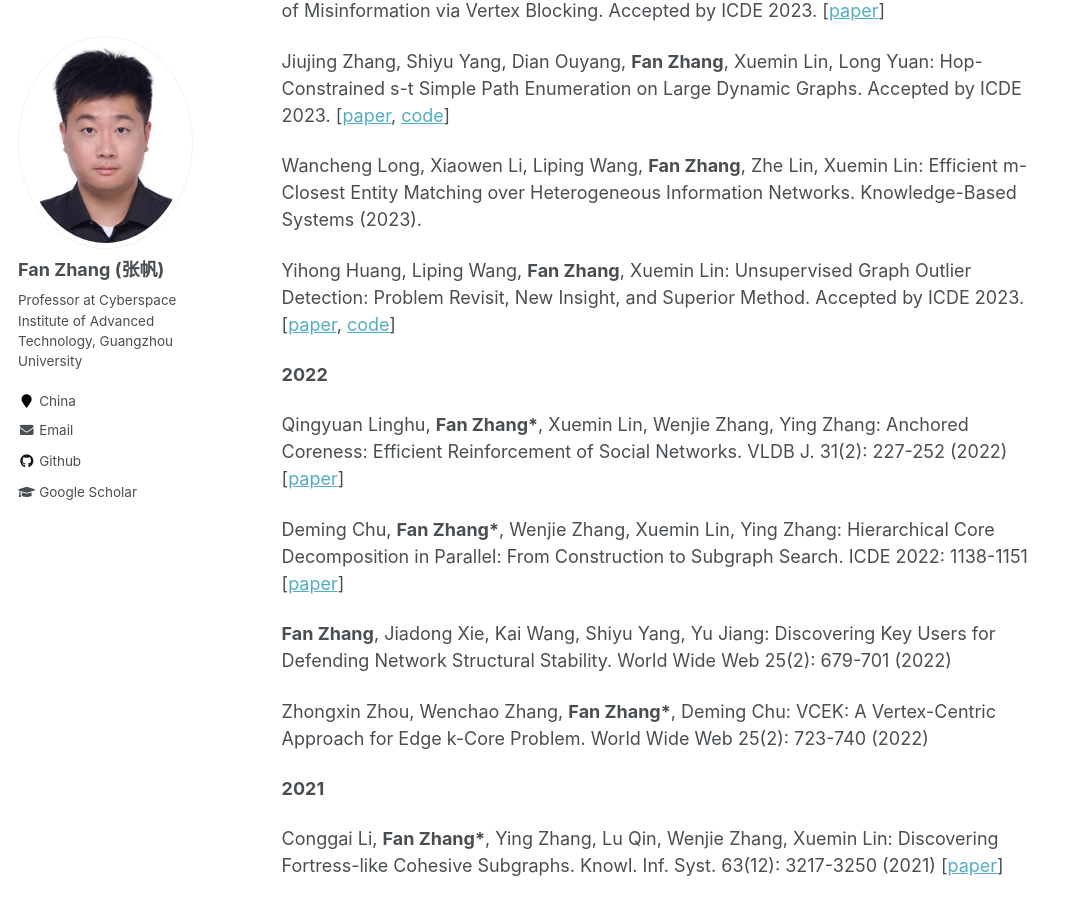
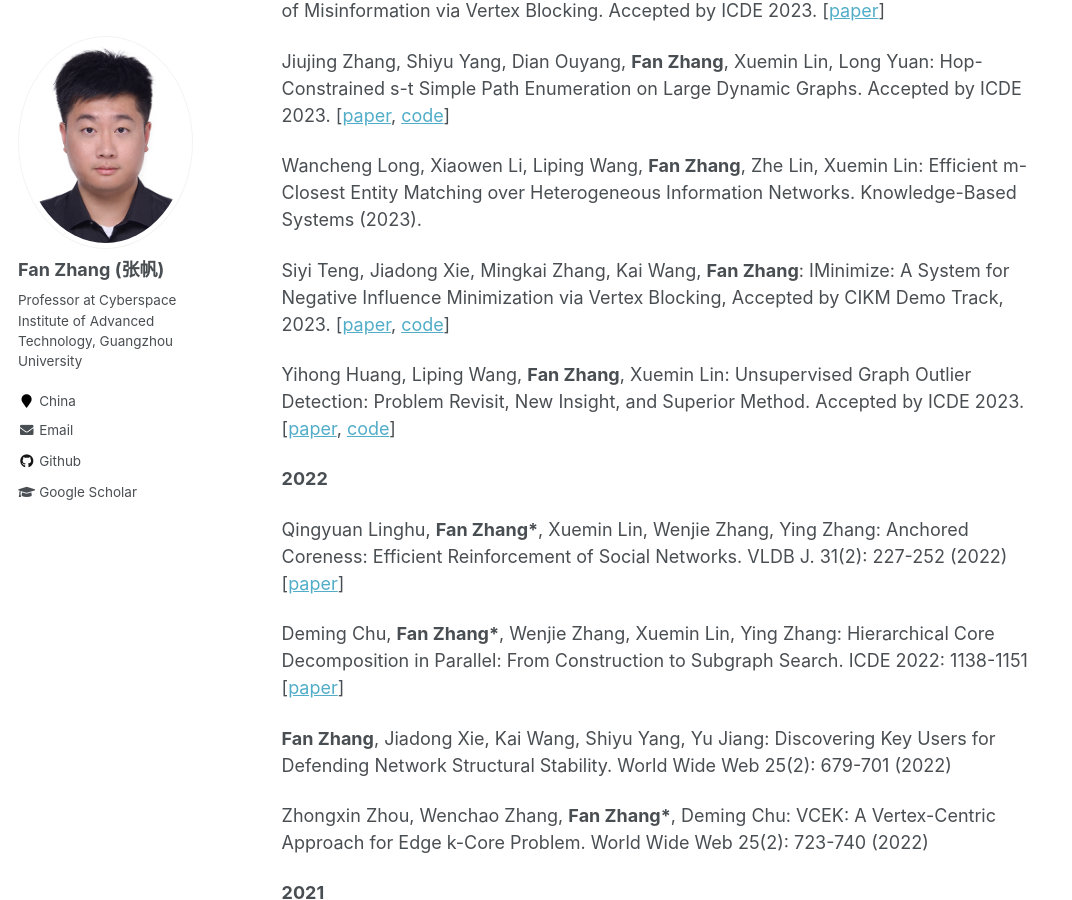
Before and after one commit to fanzhangcs/fanzhangcs.github.io, a Jekyll site: the page built from _pages/about.md, in a window 1280 px wide and 900 px high, scrolled down 837 px. Shown: the whole window, without its empty margins (0-1072 px from the left). Built offline with Jekyll 4.4.1, drawn with Linux system fonts in a browser that asks for light colours.

Commit message:
Update about.md

```diff
--- a/_pages/about.md
+++ b/_pages/about.md
@@ -28,6 +28,8 @@ Jiadong Xie, **Fan Zhang\***, Kai Wang, Xuemin Lin, Wenjie Zhang: Minimizing the
 Jiujing Zhang, Shiyu Yang, Dian Ouyang, **Fan Zhang**, Xuemin Lin, Long Yuan: Hop-Constrained s-t Simple Path Enumeration on Large Dynamic Graphs. Accepted by ICDE 2023. [[paper](/papers/2023_icde_simplepath.pdf), [code](https://drive.google.com/drive/folders/1iwZtCkZDC-Sd0Uo42g7SQLKCmnyURXyS)]
 
 Wancheng Long, Xiaowen Li, Liping Wang, **Fan Zhang**, Zhe Lin, Xuemin Lin: Efficient m-Closest Entity Matching over Heterogeneous Information Networks. Knowledge-Based Systems (2023).
+
+Siyi Teng, Jiadong Xie, Mingkai Zhang, Kai Wang, **Fan Zhang**: IMinimize: A System for Negative Influence Minimization via Vertex Blocking, Accepted by CIKM Demo Track, 2023. [[paper](/papers/2023_cikm_iminimize-demo.pdf), [code](https://github.com/Tsyxxxka/IMinimize)]
 
 Yihong Huang, Liping Wang, **Fan Zhang**, Xuemin Lin: Unsupervised Graph Outlier Detection: Problem Revisit, New Insight, and Superior Method. Accepted by ICDE 2023. [[paper](/papers/2023_icde_unod.pdf), [code](https://github.com/goldennormal/vgod-github)]
 
```
